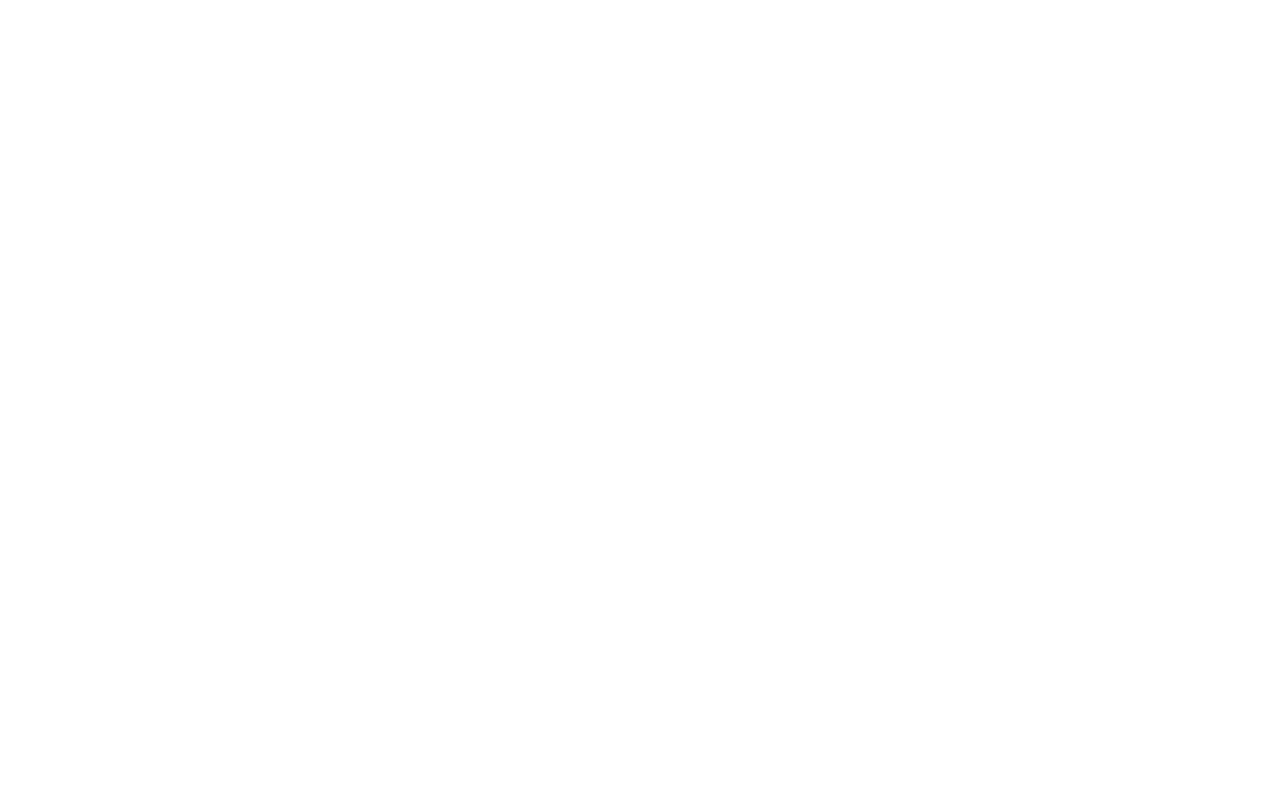
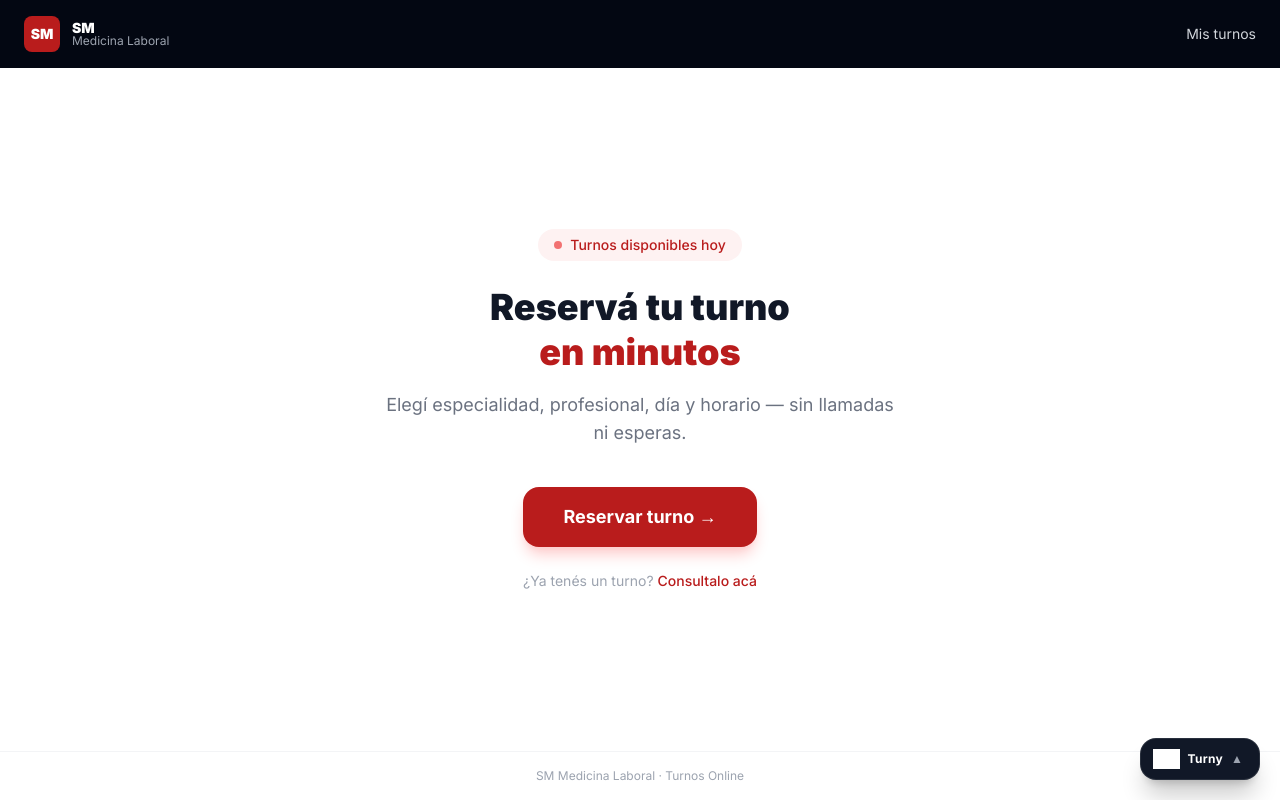
Before and after one commit to jpalomo-app/consultorio-medico, a Next.js app in the folder frontend/: page / in a window 1280 px wide. Before the commit this address had no page. Built offline with nearby package versions, Linux system fonts and the light colour scheme; grey boxes are pictures that could not be loaded.

Commit message:
feat: página de inicio con botón Reservar

```diff
--- a/frontend/src/app/page.tsx
+++ b/frontend/src/app/page.tsx
@@ -1,5 +1,64 @@
-import { redirect } from "next/navigation";
+import Link from "next/link";
 
 export default function Home() {
-  redirect("/reservar");
+  return (
+    <main className="min-h-screen bg-white flex flex-col">
+      {/* Header */}
+      <header className="bg-gray-950 text-white px-6 py-4 flex items-center justify-between">
+        <div className="flex items-center gap-3">
+          <div className="w-9 h-9 bg-red-700 rounded-lg flex items-center justify-center">
+            <span className="text-white font-black text-sm leading-none">SM</span>
+          </div>
+          <div>
+            <p className="font-black text-white leading-none text-sm">SM</p>
+            <p className="text-gray-400 text-xs leading-none">Medicina Laboral</p>
+          </div>
+        </div>
+        <Link
+          href="/mis-turnos"
+          className="text-sm text-gray-300 hover:text-white transition-colors"
+        >
+          Mis turnos
+        </Link>
+      </header>
+
+      {/* Hero */}
+      <section className="flex-1 flex flex-col items-center justify-center px-6 py-16 text-center">
+        <div className="max-w-lg">
+          <div className="inline-flex items-center gap-2 bg-red-50 text-red-700 rounded-full px-4 py-1.5 text-sm font-medium mb-6">
+            <span className="w-2 h-2 bg-red-500 rounded-full animate-pulse" />
+            Turnos disponibles hoy
+          </div>
+
+          <h1 className="text-4xl font-black text-gray-900 leading-tight mb-4">
+            Reservá tu turno<br />
+            <span className="text-red-700">en minutos</span>
+          </h1>
+
+          <p className="text-gray-500 text-lg mb-10">
+            Elegí especialidad, profesional, día y horario — sin llamadas ni esperas.
+          </p>
+
+          <Link
+            href="/reservar"
+            className="inline-block bg-red-700 hover:bg-red-800 text-white font-bold text-lg px-10 py-4 rounded-2xl shadow-lg shadow-red-200 transition-all hover:scale-105"
+          >
+            Reservar turno →
+          </Link>
+
+          <p className="mt-6 text-sm text-gray-400">
+            ¿Ya tenés un turno?{" "}
+            <Link href="/mis-turnos" className="text-red-700 font-medium hover:underline">
+              Consultalo acá
+            </Link>
+          </p>
+        </div>
+      </section>
+
+      {/* Footer */}
+      <footer className="text-center py-4 text-xs text-gray-400 border-t border-gray-100">
+        SM Medicina Laboral · Turnos Online
+      </footer>
+    </main>
+  );
 }
```
